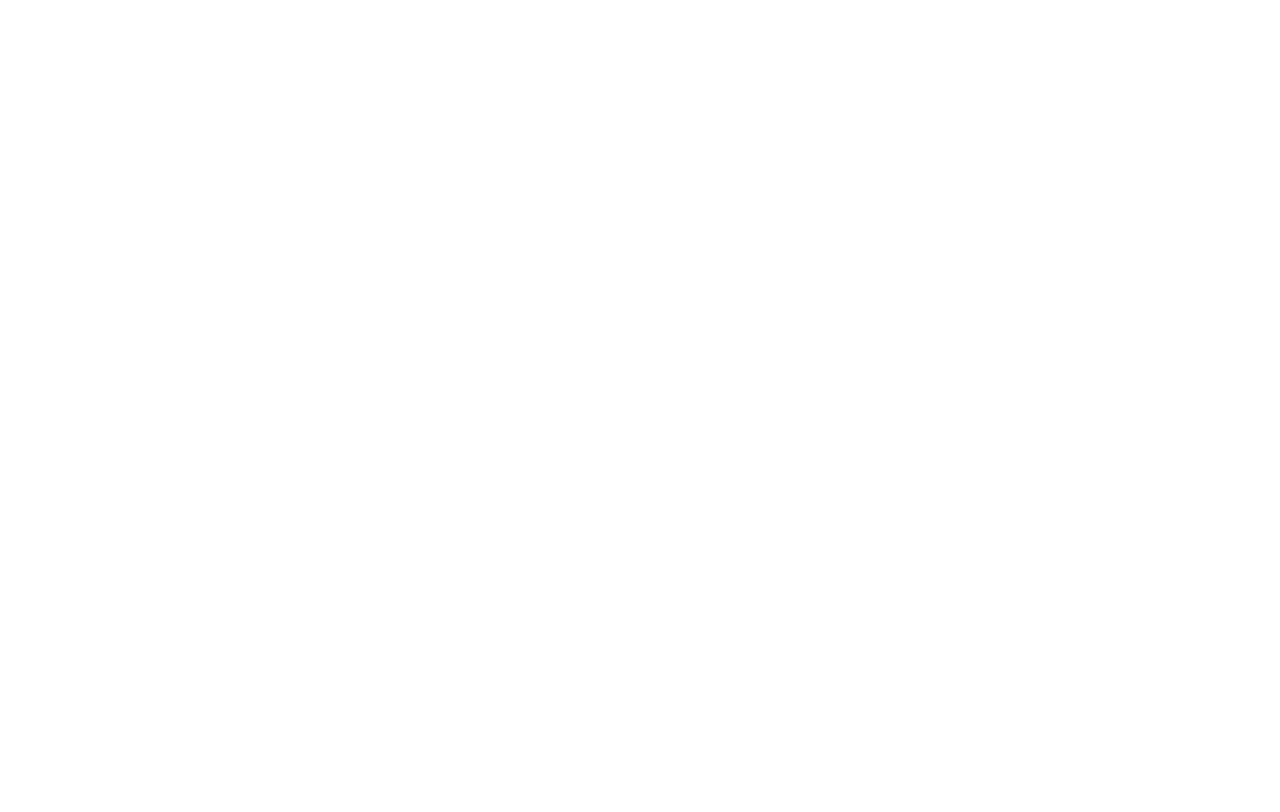
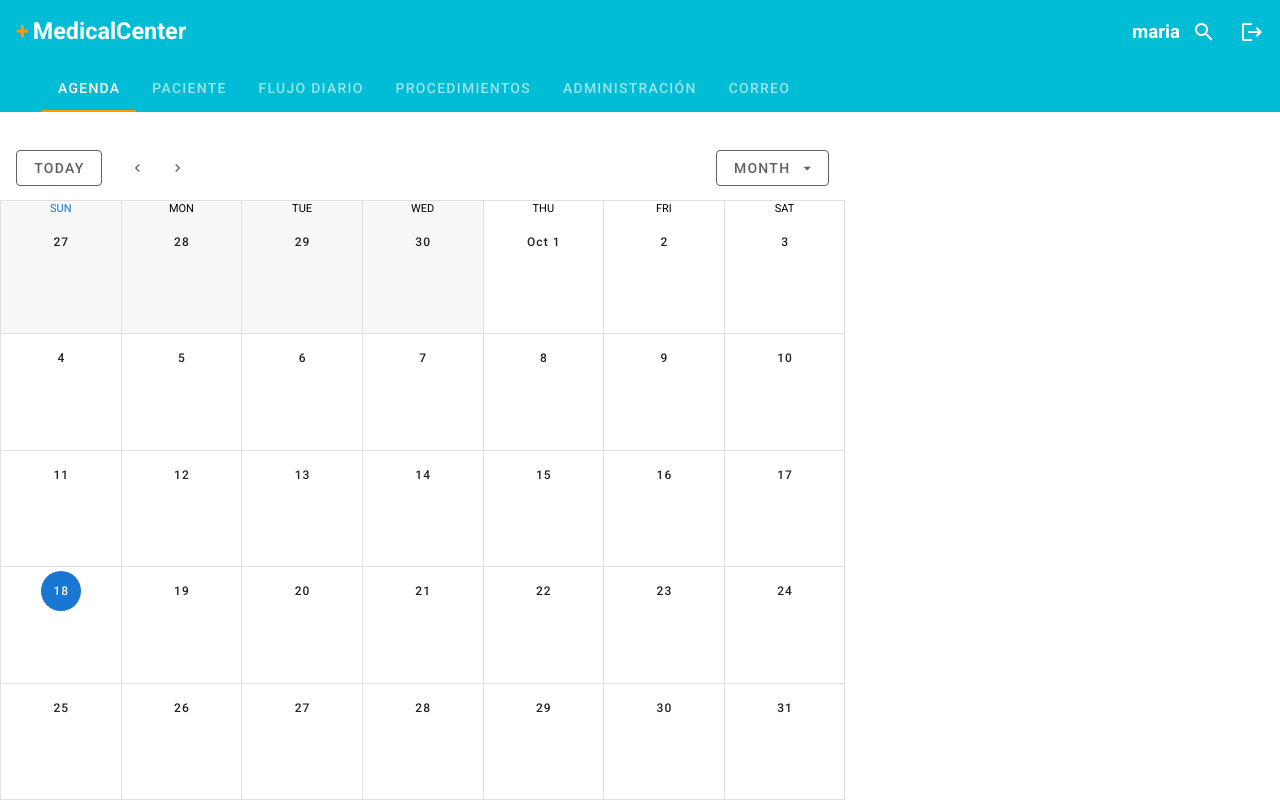
Before and after one commit to ggonzalez18/desafio-test-cecim, a Vue app: page /agenda in a window 1280 px wide. Built offline with nearby package versions, Linux system fonts and the light colour scheme.

Commit message:
se crea vista agenda con calendar para mostar

```diff
--- a/src/App.vue
+++ b/src/App.vue
@@ -1,9 +1,39 @@
 <template>
-  <v-app>
-    <v-main>
-      <router-view></router-view>
-    </v-main>
-  </v-app>
+    <v-app>
+    <v-toolbar color="cyan" dark flat>
+      <v-toolbar-title class="justify-start d-flex"><h3 class="orange--text mr-1">+</h3><h3>MedicalCenter</h3></v-toolbar-title>
+
+      <v-spacer></v-spacer>
+        <h3>maria</h3>
+      <v-btn icon><v-icon>mdi-magnify</v-icon></v-btn>
+      <v-btn icon><v-icon>mdi-logout</v-icon></v-btn>
+
+      <template v-slot:extension>
+        <v-tabs v-model="tab" align-with-title>
+          <v-tabs-slider color="orange"></v-tabs-slider>
+<!-- <v-tab v-for="item in items" :key="item">{{ item }}</v-tab> -->
+          <v-tab to="/agenda">Agenda</v-tab>
+          <v-tab to="/platform">Paciente</v-tab>
+          <v-tab to="/">Flujo Diario</v-tab>
+          <v-tab to="/">Procedimientos</v-tab>
+          <v-tab to="/">Administración</v-tab>
+          <v-tab to="/">Correo</v-tab>
+        </v-tabs>
+      </template>
+    </v-toolbar>
+
+          <v-main>
+            <router-view></router-view>
+          </v-main>
+
+    <!-- <v-tabs-items v-model="tab">
+      <v-tab-item v-for="item in items" :key="item">
+        <v-card flat>
+          <v-card-text v-text="text"></v-card-text>
+        </v-card>
+      </v-tab-item>
+    </v-tabs-items> -->
+    </v-app>
 </template>
 
 <script>
@@ -14,7 +44,7 @@
   },
 
   data: () => ({
-    //
+    tab: null,
   }),
 };
 </script>
--- a/src/router/index.js
+++ b/src/router/index.js
@@ -1,6 +1,7 @@
 import Vue from 'vue'
 import VueRouter from 'vue-router'
 import Home from '../views/Home.vue'
+import Agenda from '../views/Agenda.vue'
 
 Vue.use(VueRouter)
 
@@ -20,7 +21,12 @@
         meta: {
             login: true
         }
-    }
+    },
+    {
+        path: '/agenda',
+        name: 'Agenda',
+        component: Agenda
+    },
 ]
 
 const router = new VueRouter({
--- a/src/store/index.js
+++ b/src/store/index.js
@@ -5,20 +5,42 @@
 
 export default new Vuex.Store({
     state: {
-        userdate: {
-            defaultUser: 'cecim',
-            defaultPasword: '123456',
-            defaultName: 'Maria Oyarzún'
-        }
+        // userdate: {
+        //     defaultUser: 'cecim',
+        //     defaultPasword: '123456',
+        //     defaultName: 'Maria Oyarzún'
+        // },
+        events: [],
+        event: null,
+        typesEvents: [
+            { name: 'Meeting', color: 'blue' },
+            { name: 'Travel', color: 'indigo' },
+            { name: 'Event', color: 'deep-purple' },
+            { name: 'Birthday', color: 'green' },
+            { name: 'Conference', color: 'orange' },
+            { name: 'Party', color: 'cyan' },
+        ],
     },
     mutations: {
-        SET_USER_DATE(state, userDefault) {
-            state.userdate = userDefault
-        }
+        // SET_USER_DATE(state, userDefault) {
+        //     state.userdate = userDefault
+        // },
+        SET_EVENT(state, newEvent) {
+            state.event = newEvent
+        },
+        ADD_EVENT(state, newEvent) {
+            state.events.push(newEvent)
+        },
     },
     actions: {
-        showUser({ commit }) {
-            commit('SET_USER_DATE')
+        // showUser({ commit }) {
+        //     commit('SET_USER_DATE')
+        // },
+        getEvents({ commit }, event) {
+            commit('SET_EVENT', event)
+        },
+        addEvent({ commit }, event) {
+            commit('ADD_EVENT', event)
         }
     },
     modules: {}
--- /dev/null
+++ b/src/views/Agenda.vue
@@ -0,0 +1,270 @@
+<template>
+  <div>
+    <v-row>
+      <v-col cols="4"></v-col>
+    </v-row>
+
+    <v-row class="fill-height">
+    <v-col cols="8">
+      <v-sheet height="64">
+        <v-toolbar flat>
+          <v-btn outlined class="mr-4" color="grey darken-2" @click="setToday">
+            Today
+          </v-btn>
+          <v-btn
+            fab
+            text
+            small
+            color="grey darken-2"
+            @click="prev"
+          >
+            <v-icon small>
+              mdi-chevron-left
+            </v-icon>
+          </v-btn>
+          <v-btn
+            fab
+            text
+            small
+            color="grey darken-2"
+            @click="next"
+          >
+            <v-icon small>
+              mdi-chevron-right
+            </v-icon>
+          </v-btn>
+          <v-toolbar-title v-if="$refs.calendar">
+            {{ $refs.calendar.title }}
+          </v-toolbar-title>
+          <v-spacer></v-spacer>
+          <v-menu
+            bottom
+            right
+          >
+            <template v-slot:activator="{ on, attrs }">
+              <v-btn
+                outlined
+                color="grey darken-2"
+                v-bind="attrs"
+                v-on="on"
+              >
+                <span>{{ typeToLabel[type] }}</span>
+                <v-icon right>
+                  mdi-menu-down
+                </v-icon>
+              </v-btn>
+            </template>
+            <v-list>
+              <v-list-item @click="type = 'day'">
+                <v-list-item-title>Day</v-list-item-title>
+              </v-list-item>
+              <v-list-item @click="type = 'week'">
+                <v-list-item-title>Week</v-list-item-title>
+              </v-list-item>
+              <v-list-item @click="type = 'month'">
+                <v-list-item-title>Month</v-list-item-title>
+              </v-list-item>
+              <v-list-item @click="type = '4day'">
+                <v-list-item-title>4 days</v-list-item-title>
+              </v-list-item>
+            </v-list>
+          </v-menu>
+        </v-toolbar>
+      </v-sheet>
+      <v-sheet height="600">
+        <v-calendar
+          ref="calendar"
+          v-model="focus"
+          color="primary"
+          :events="events"
+          :event-color="getEventColor"
+          :type="type"
+          @click:event="showEvent"
+          @click:more="viewDay"
+          @click:date="viewDay"
+          @change="updateRange"
+        ></v-calendar>
+        <v-menu
+          v-model="selectedOpen"
+          :close-on-content-click="false"
+          :activator="selectedElement"
+          offset-x
+        >
+          <v-card
+            color="grey lighten-4"
+            min-width="350px"
+            flat
+          >
+            <v-toolbar
+              :color="selectedEvent.color"
+              dark
+            >
+              <v-btn icon>
+                <v-icon @click="displayModal">mdi-pencil</v-icon>
+              </v-btn>
+              <v-toolbar-title v-html="selectedEvent.name"></v-toolbar-title>
+              <v-spacer></v-spacer>
+              <v-btn icon>
+                <v-icon>mdi-heart</v-icon>
+              </v-btn>
+              <v-btn icon>
+                <v-icon>mdi-dots-vertical</v-icon>
+              </v-btn>
+            </v-toolbar>
+            <v-card-text>
+              <span v-html="selectedEvent.details"></span>
+            </v-card-text>
+            <v-card-actions>
+              <v-btn
+                text
+                color="secondary"
+                @click="selectedOpen = false"
+              >
+                Cancel
+              </v-btn>
+            </v-card-actions>
+          </v-card>
+        </v-menu>
+      </v-sheet>
+      <!-- <modal-edit :event='currentEvent' @close-dialog='dialog = false' :dialog="dialog"></modal-edit> -->
+    </v-col>
+  </v-row>
+
+  <!-- <v-row justify="center">
+      <v-dialog v-model="dialog" persistent max-width="600px">
+        <v-card>
+          <v-card-text>
+            <v-container>
+                  <form-comp :event='currentEvent'></form-comp>
+            </v-container>
+          </v-card-text>
+          <v-card-actions>
+            <v-spacer></v-spacer>
+            <v-btn color="blue darken-1" text @click="dialog = false">Cerrar</v-btn>
+            <v-btn color="blue darken-1" text >Guardar edición</v-btn>
+          </v-card-actions>
+        </v-card>
+      </v-dialog>
+    </v-row> -->
+  </div>
+</template>
+
+<script>
+import {mapState} from 'vuex'
+// import FormComp from '@/components/FormComp.vue'
+
+  export default {
+      components: {
+          // FormComp
+      },
+    data: () => ({
+      dialog: false,
+      currentEvent: {
+        name: '',
+        start: '',
+        end: '',
+        color: '',
+        timed: '',
+      },
+      focus: '',
+      type: 'month',
+      typeToLabel: {
+        month: 'Month',
+        week: 'Week',
+        day: 'Day',
+        '4day': '4 Days',
+      },
+      selectedEvent: {},
+      selectedElement: null,
+      selectedOpen: false,
+    //   events: [],
+      colors: ['blue', 'indigo', 'deep-purple', 'cyan', 'green', 'orange', 'grey darken-1'],
+      names: ['Meeting', 'Holiday', 'PTO', 'Travel', 'Event', 'Birthday', 'Conference', 'Party'],
+    }),
+    mounted () {
+      this.$refs.calendar.checkChange()
+    },
+    computed: {
+        ...mapState (['events'])
+    },
+    methods: {
+      //  editEvent(){
+      //   this.dialog =true
+      //   this.currentEvent.name = event.name,
+      //   this.currentEvent.start = event.start,
+      //   this.currentEvent.end = event.end,
+      //   this.currentEvent.color = event.color,
+      //   this.currentEvent.timed = event.timeEnd
+      // },
+      displayModal() {
+        this.dialog = true
+      },
+      viewDay ({ date }) {
+        this.focus = date
+        this.type = 'day'
+      },
+      getEventColor (event) {
+        return event.color
+      },
+      setToday () {
+        this.focus = ''
+      },
+      prev () {
+        this.$refs.calendar.prev()
+      },
+      next () {
+        this.$refs.calendar.next()
+      },
+      showEvent ({ nativeEvent, event }) {
+        const open = () => {
+          this.selectedEvent = event
+          this.currentEvent = event
+          console.log(this.currentEvent)
+          this.selectedElement = nativeEvent.target
+          setTimeout(() => {
+            this.selectedOpen = true
+          }, 10)
+        }
+
+        if (this.selectedOpen) {
+          this.selectedOpen = false
+          setTimeout(open, 10)
+        } else {
+            // this.currentEvent = this.selectedEvent
+            // console.log(this.selectedEvent)
+          open()
+        }
+
+        nativeEvent.stopPropagation()
+      },
+      updateRange ({ start, end }) {
+        const events = []
+
+        const min = new Date(`${start.date}T00:00:00`)
+        const max = new Date(`${end.date}T23:59:59`)
+        const days = (max.getTime() - min.getTime()) / 86400000
+        const eventCount = this.rnd(days, days + 20)
+
+        for (let i = 0; i < eventCount; i++) {
+          const allDay = this.rnd(0, 3) === 0
+          const firstTimestamp = this.rnd(min.getTime(), max.getTime())
+          const first = new Date(firstTimestamp - (firstTimestamp % 900000))
+          const secondTimestamp = this.rnd(2, allDay ? 288 : 8) * 900000
+          const second = new Date(first.getTime() + secondTimestamp)
+
+          events.push({
+            name: this.names[this.rnd(0, this.names.length - 1)],
+            start: first,
+            end: second,
+            color: this.colors[this.rnd(0, this.colors.length - 1)],
+            timed: !allDay,
+          })
+        }
+        // this.events = events
+      },
+      rnd (a, b) {
+        return Math.floor((b - a + 1) * Math.random()) + a
+      },
+    },
+  }
+</script>
--- a/src/views/Platform.vue
+++ b/src/views/Platform.vue
@@ -1,16 +1,16 @@
 <template>
   <div class="Platform">
-    <tabs-menu></tabs-menu>
+    <h1>soy plataforma</h1>
   </div>
 </template>
 
 <script>
-import TabsMenu from '@/components/TabsMenu.vue'
+// import TabsMenu from '@/components/TabsMenu.vue'
 
 export default {
   name: 'Home',
   components: {
-    TabsMenu
+    // TabsMenu
   }
 }
 </script>
```
Also changed, not shown: src/components/TabsMenu.vue (+17 -19 lines).
